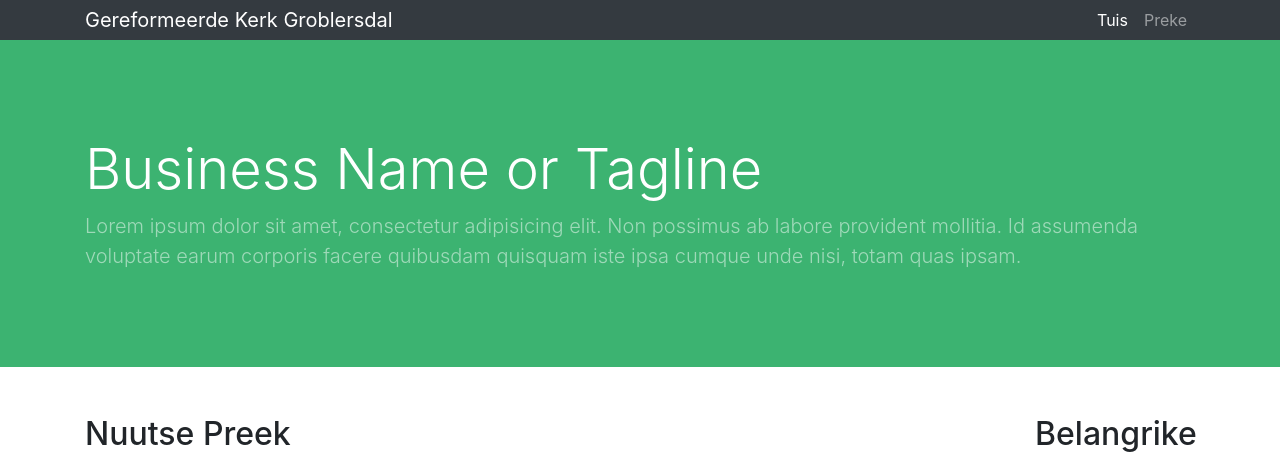
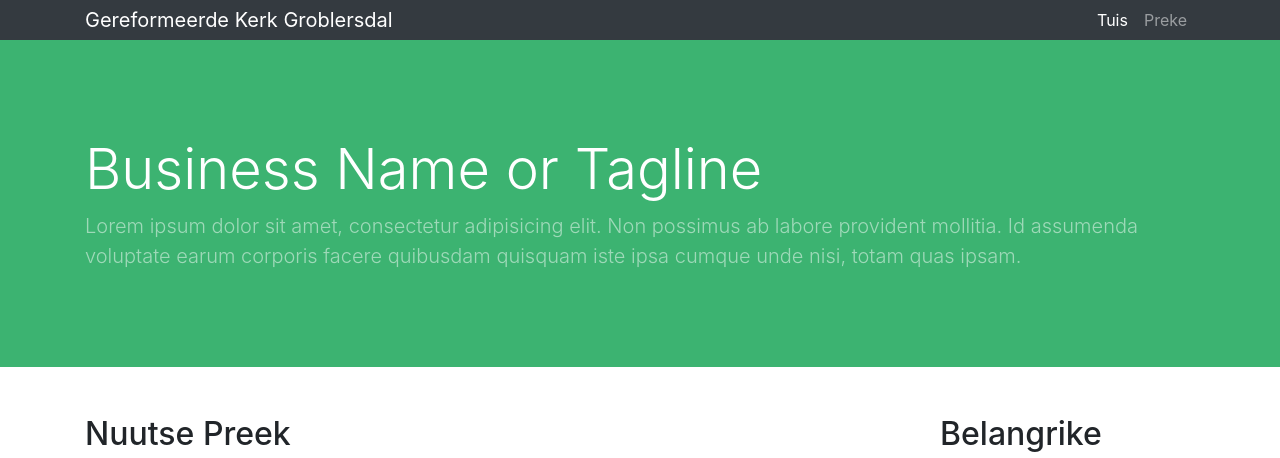
Before and after one commit to sharu725/business-frontpage, a Jekyll site: the page built from index.html, in a window 1280 px wide. Shown: the top 458 px of the page. Built offline with Jekyll 4.4.1, drawn with Linux system fonts in a browser that asks for light colours; comment, search, counter and statistics services are not loaded.

Commit message:
Update index.html

```diff
--- a/index.html
+++ b/index.html
@@ -3,7 +3,7 @@
 ---
 
 <div class="row">
-  <div class="col-md-10 mb-5">
+  <div class="col-md-9 mb-5">
     <h2>Nuutse Preek</h2>
     <hr />
     <div>
@@ -16,7 +16,7 @@
   {% include sidebar.html %}
 </div>
 <div class="row">
-    <div class="col-md-10 mb-5">
+    <div class="col-md-9 mb-5">
       <h2>Ons Geskiedenis</h2>
     <hr />
     <p>
```
